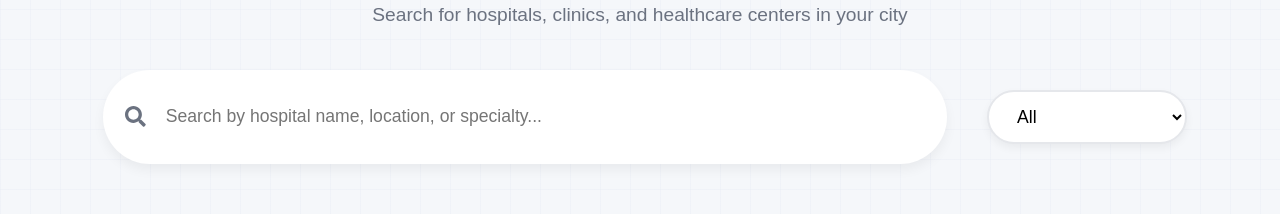
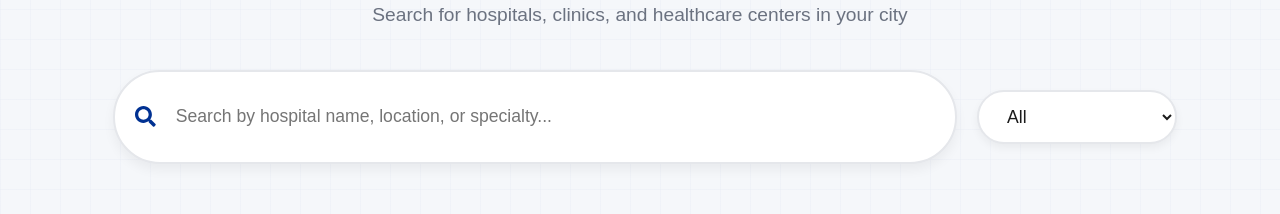
Before and after one commit to shubhirusiya/Sukhaayu, a React (Vite) app in the folder FRONTEND/vite-project/: page /hospitals in a window 1280 px wide. Shown: the part 221-435 px from the top of the page. Built offline with nearby package versions, Linux system fonts and the light colour scheme.

Commit message:
finished

```diff
--- a/FRONTEND/vite-project/src/App.css
+++ b/FRONTEND/vite-project/src/App.css
@@ -4,7 +4,9 @@ body {
   margin: 0;
   padding: 0;
   background-color: #f9f9f9;
+  overflow-x: hidden;
 }
+
 
 h1 {
   text-align: center;
--- a/FRONTEND/vite-project/src/Components/BloodAvailability.jsx
+++ b/FRONTEND/vite-project/src/Components/BloodAvailability.jsx
@@ -14,7 +14,7 @@ const scaleIn = keyframes`
 
 // Styled components
 const Container = styled.div`
-  font-family: 'Arial, sans-serif';
+  font-family:roboto, sans-serif;
   max-width: 800px;
   margin: 2rem auto;
   padding: 2rem;
@@ -193,7 +193,7 @@ const BloodAvailability = () => {
       <Title>Blood Availability Checker</Title>
 
       <FormContainer hidden={!showForm}>
-        <label>
+        <label style={{marginRight: '1vw' }}>
           Select Blood Type
           <Select
             value={bloodType}
--- a/FRONTEND/vite-project/src/Components/LandingPage.jsx
+++ b/FRONTEND/vite-project/src/Components/LandingPage.jsx
@@ -75,9 +75,9 @@ const LandingPage = () => {
         </div>
       </div>
       <div className={`mission ${isScrolled ? 'shrink' : ''}`}>
-        <h2>Our Mission</h2>
+        <h2 style={{marginLeft:'2.3vw'}}>Our Mission</h2>
         <div className="mission-content">
-          <p>
+          <p style={{marginLeft:'2vw'}}>
             Our mission is to provide a comprehensive platform that connects patients with healthcare providers,
             ensuring easy access to medical services and information.
             We aim to empower individuals to take control of their health by offering resources for blood donation,
--- a/FRONTEND/vite-project/src/css/Hospitals.css
+++ b/FRONTEND/vite-project/src/css/Hospitals.css
@@ -44,7 +44,7 @@
   display: flex;
   justify-content: center;
   flex-wrap: wrap;
-  gap: 20px;
+  /* gap: 20px; */
   margin-bottom: 2.5rem;
   animation: fadeIn 1s ease;
   padding: 0 15px;
@@ -60,7 +60,7 @@
   box-shadow: 0 6px 12px rgba(0, 0, 0, 0.05);
   flex: 1;
   max-width: 800px; /* Increased width */
-  border: 2px solid transparent;
+  border: 2px solid #e5e7eb;
   transition: all 0.3s ease;
 }
 
@@ -70,16 +70,18 @@
 }
 
 .search-icon {
-  color: #6b7280;
+  color: #003192;
   font-size: 1.3rem;
   margin-right: 15px;
 }
 
 .search-input {
   flex: 1;
+  background-color: transparent;
   padding: 16px 0;
   border: none;
   outline: none;
+  color:#1b1b1b;
   font-size: 1.1rem;
   width: 100%;
 }
@@ -91,10 +93,12 @@
 
 .city-select {
   padding: 14px 24px;
+  /* padding-right: 2rem; */
   border-radius: 50px;
   border: 2px solid #e5e7eb;
-  background-color: white;
+  background-color: rgb(255, 255, 255);
   font-size: 1.1rem;
+  color: #1b1b1b;
   outline: none;
   cursor: pointer;
   transition: all 0.3s ease;
@@ -753,7 +757,7 @@ html {
   height: auto;
   min-height: 56px;
   display: -webkit-box;
-  -webkit-line-clamp: 2;
+  /* -webkit-line-clamp: 2; */
   -webkit-box-orient: vertical;
   overflow: hidden;
 }
```
Also changed, not shown: FRONTEND/vite-project/src/App.jsx (line endings or trailing spaces), FRONTEND/vite-project/src/Photos/logo.jpg (added).
